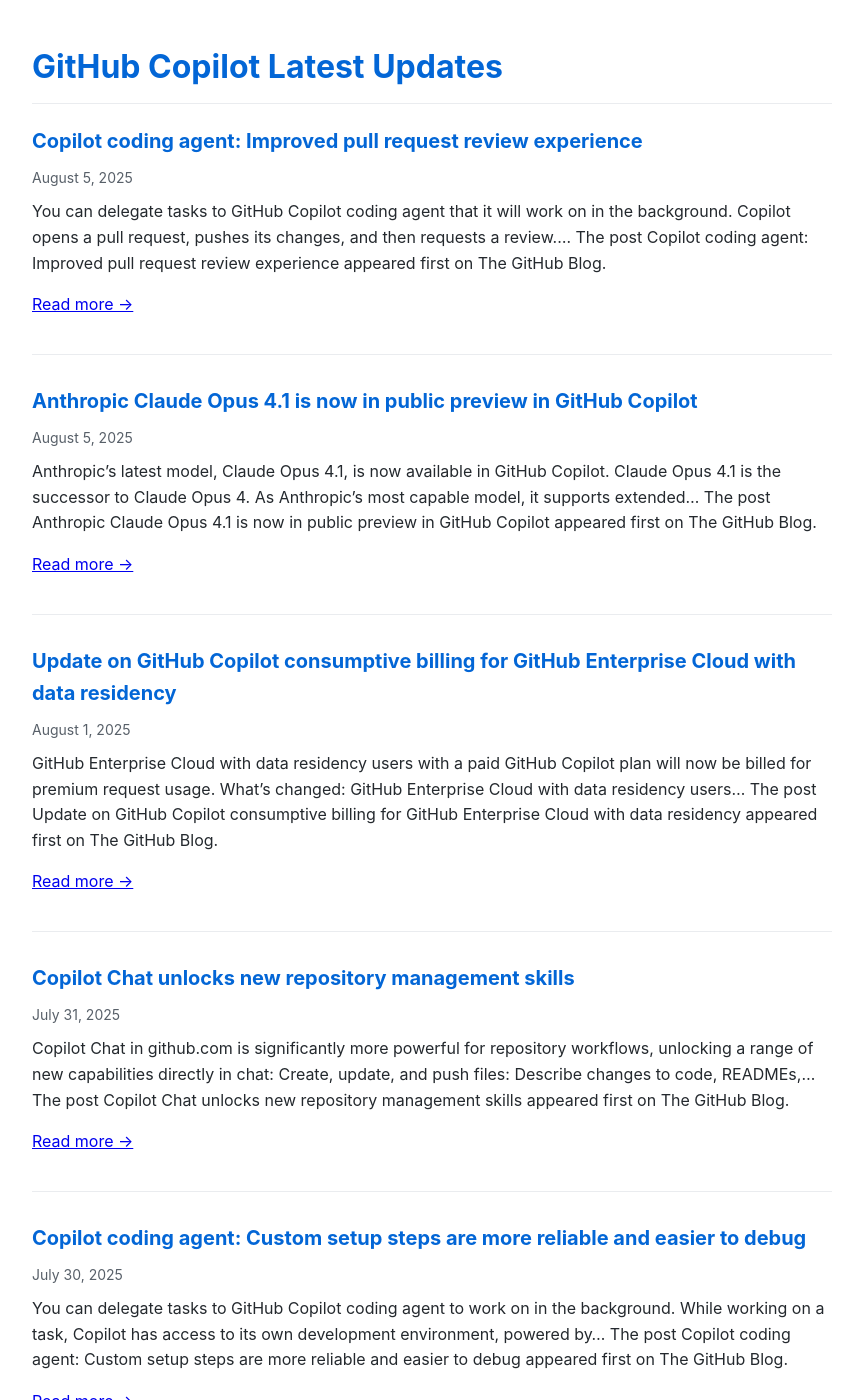
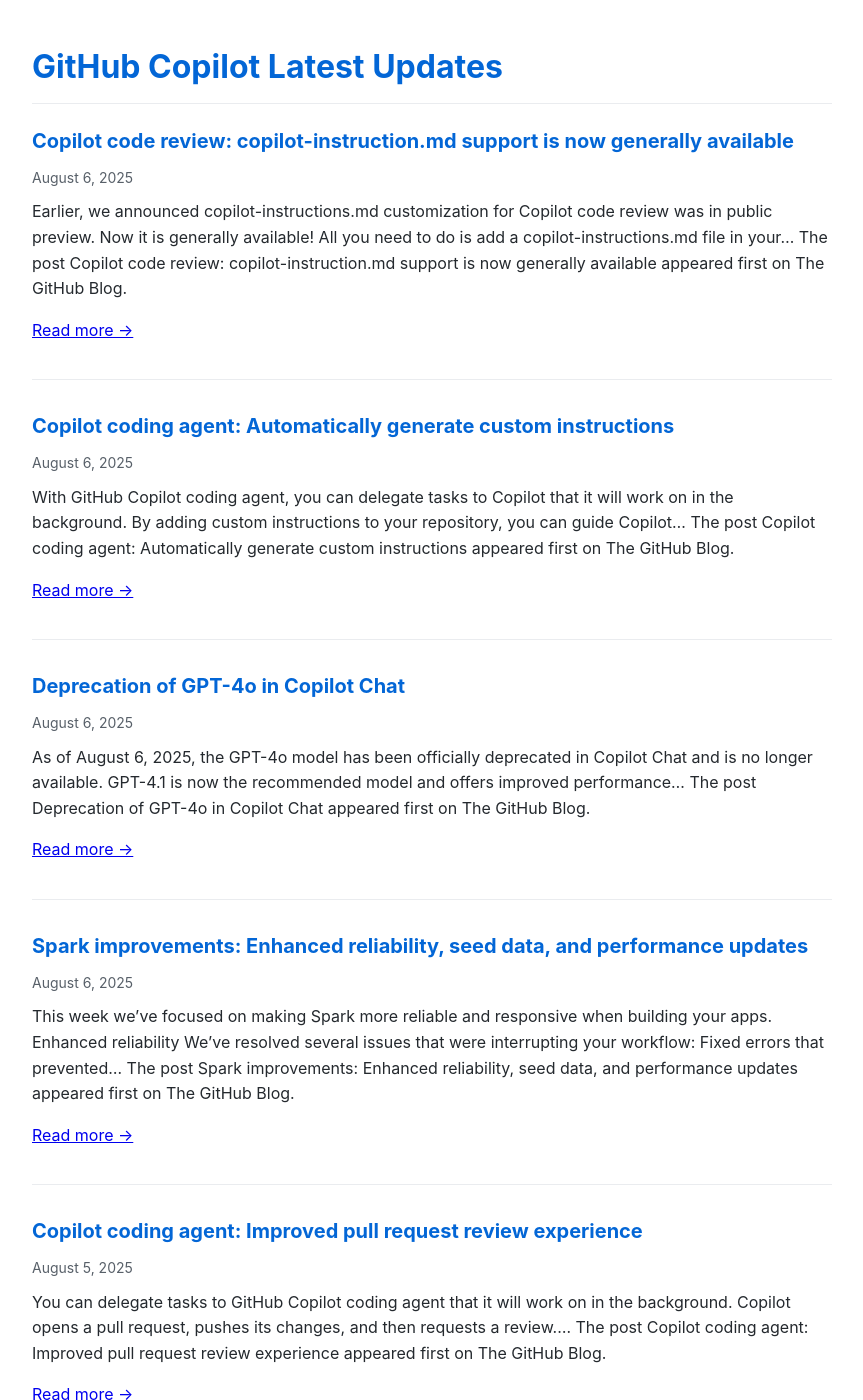
Before and after one commit to Oregand/oregand.github.io, a Jekyll site: the page copilot-feed.html, which Jekyll copies as it is, in a window 1280 px wide and 1400 px high. Shown: the whole window, without its empty margins (208-1071 px from the left). Built offline with Jekyll 4.4.1, drawn with Linux system fonts in a browser that asks for light colours; some of the changed text lies outside the part shown.

Commit message:
Update RSS feed

```diff
--- a/copilot-feed.html
+++ b/copilot-feed.html
@@ -62,6 +62,58 @@
 </head>
 <body>
   <h1>GitHub Copilot Latest Updates</h1>
+
+  <div class="feed-item">
+    <div class="feed-title">
+      <a href="https://github.blog/changelog/2025-08-06-copilot-code-review-copilot-instruction-md-support-is-now-generally-available" target="_blank">Copilot code review: copilot-instruction.md support is now generally available</a>
+    </div>
+    <div class="feed-date">August 6, 2025</div>
+    <div class="feed-description">
+      Earlier, we announced copilot-instructions.md customization for Copilot code review was in public preview. Now it is generally available! All you need to do is add a copilot-instructions.md file in your&#8230;
+The post Copilot code review: copilot-instruction.md support is now generally available appeared first on The GitHub Blog.
+
+      <p><a href="https://github.blog/changelog/2025-08-06-copilot-code-review-copilot-instruction-md-support-is-now-generally-available" target="_blank">Read more →</a></p>
+    </div>
+  </div>
+
+  <div class="feed-item">
+    <div class="feed-title">
+      <a href="https://github.blog/changelog/2025-08-06-copilot-coding-agent-automatically-generate-custom-instructions" target="_blank">Copilot coding agent: Automatically generate custom instructions</a>
+    </div>
+    <div class="feed-date">August 6, 2025</div>
+    <div class="feed-description">
+      With GitHub Copilot coding agent, you can delegate tasks to Copilot that it will work on in the background. By adding custom instructions to your repository, you can guide Copilot&#8230;
+The post Copilot coding agent: Automatically generate custom instructions appeared first on The GitHub Blog.
+
+      <p><a href="https://github.blog/changelog/2025-08-06-copilot-coding-agent-automatically-generate-custom-instructions" target="_blank">Read more →</a></p>
+    </div>
+  </div>
+
+  <div class="feed-item">
+    <div class="feed-title">
+      <a href="https://github.blog/changelog/2025-08-06-deprecation-of-gpt-4o-in-copilot-chat" target="_blank">Deprecation of GPT-4o in Copilot Chat</a>
+    </div>
+    <div class="feed-date">August 6, 2025</div>
+    <div class="feed-description">
+      As of August 6, 2025, the GPT-4o model has been officially deprecated in Copilot Chat and is no longer available. GPT-4.1 is now the recommended model and offers improved performance&#8230;
+The post Deprecation of GPT-4o in Copilot Chat appeared first on The GitHub Blog.
+
+      <p><a href="https://github.blog/changelog/2025-08-06-deprecation-of-gpt-4o-in-copilot-chat" target="_blank">Read more →</a></p>
+    </div>
+  </div>
+
+  <div class="feed-item">
+    <div class="feed-title">
+      <a href="https://github.blog/changelog/2025-08-06-spark-improvements-enhanced-reliability-seed-data-and-performance-updates" target="_blank">Spark improvements: Enhanced reliability, seed data, and performance updates</a>
+    </div>
+    <div class="feed-date">August 6, 2025</div>
+    <div class="feed-description">
+      This week we&#8217;ve focused on making Spark more reliable and responsive when building your apps. Enhanced reliability We&#8217;ve resolved several issues that were interrupting your workflow: Fixed errors that prevented&#8230;
+The post Spark improvements: Enhanced reliability, seed data, and performance updates appeared first on The GitHub Blog.
+
+      <p><a href="https://github.blog/changelog/2025-08-06-spark-improvements-enhanced-reliability-seed-data-and-performance-updates" target="_blank">Read more →</a></p>
+    </div>
+  </div>
 
   <div class="feed-item">
     <div class="feed-title">
@@ -141,60 +193,8 @@ The post Copilot coding agent keeps pull request titles and bodies up to date ap
     </div>
   </div>
 
-  <div class="feed-item">
-    <div class="feed-title">
-      <a href="https://github.blog/changelog/2025-07-29-enhancements-to-last_activity_at-in-the-user-management-api" target="_blank">Enhancements to last_activity_at in the User Management API</a>
-    </div>
-    <div class="feed-date">July 29, 2025</div>
-    <div class="feed-description">
-      This update enhances the durability of the last_activity_at field in the Copilot API to further ensure reliable activity tracking by improving the resilience and scaling of the pipeline. No breaking&#8230;
-The post Enhancements to last_activity_at in the User Management API appeared first on The GitHub Blog.
-
-      <p><a href="https://github.blog/changelog/2025-07-29-enhancements-to-last_activity_at-in-the-user-management-api" target="_blank">Read more →</a></p>
-    </div>
-  </div>
-
-  <div class="feed-item">
-    <div class="feed-title">
-      <a href="https://github.blog/changelog/2025-07-25-enhanced-model-selection-experience-in-copilot-chat-on-github-mobile" target="_blank">Enhanced model selection experience in Copilot Chat on GitHub Mobile</a>
-    </div>
-    <div class="feed-date">July 25, 2025</div>
-    <div class="feed-description">
-      We&#8217;ve enhanced the model selection experience in Copilot Chat on GitHub Mobile. Model selection is now smoother and more intuitive. When you tap View all models in the model picker,&#8230;
-The post Enhanced model selection experience in Copilot Chat on GitHub Mobile appeared first on The GitHub Blog.
-
-      <p><a href="https://github.blog/changelog/2025-07-25-enhanced-model-selection-experience-in-copilot-chat-on-github-mobile" target="_blank">Read more →</a></p>
-    </div>
-  </div>
-
-  <div class="feed-item">
-    <div class="feed-title">
-      <a href="https://github.blog/changelog/2025-07-23-agents-page-set-the-base-branch-for-github-copilot-coding-agent-tasks" target="_blank">Agents page: Set the base branch for GitHub Copilot coding agent tasks</a>
-    </div>
-    <div class="feed-date">July 23, 2025</div>
-    <div class="feed-description">
-      With GitHub Copilot coding agent, you can delegate tasks to Copilot that it will work on in the background while you focus on something else. When delegating a task to&#8230;
-The post Agents page: Set the base branch for GitHub Copilot coding agent tasks appeared first on The GitHub Blog.
-
-      <p><a href="https://github.blog/changelog/2025-07-23-agents-page-set-the-base-branch-for-github-copilot-coding-agent-tasks" target="_blank">Read more →</a></p>
-    </div>
-  </div>
-
-  <div class="feed-item">
-    <div class="feed-title">
-      <a href="https://github.blog/changelog/2025-07-23-github-copilot-coding-agent-now-supports-instructions-md-custom-instructions" target="_blank">GitHub Copilot coding agent now supports .instructions.md custom instructions</a>
-    </div>
-    <div class="feed-date">July 23, 2025</div>
-    <div class="feed-description">
-      With GitHub Copilot coding agent, you can hand off tasks for it to work on in the background, freeing you up to concentrate on other things. You can add custom&#8230;
-The post GitHub Copilot coding agent now supports .instructions.md custom instructions appeared first on The GitHub Blog.
-
-      <p><a href="https://github.blog/changelog/2025-07-23-github-copilot-coding-agent-now-supports-instructions-md-custom-instructions" target="_blank">Read more →</a></p>
-    </div>
-  </div>
-
   <div class="update-info">
-    Feed last updated: August 6, 2025 at 12:01 PM
+    Feed last updated: August 7, 2025 at 12:02 AM
   </div>
 </body>
 </html>
```
